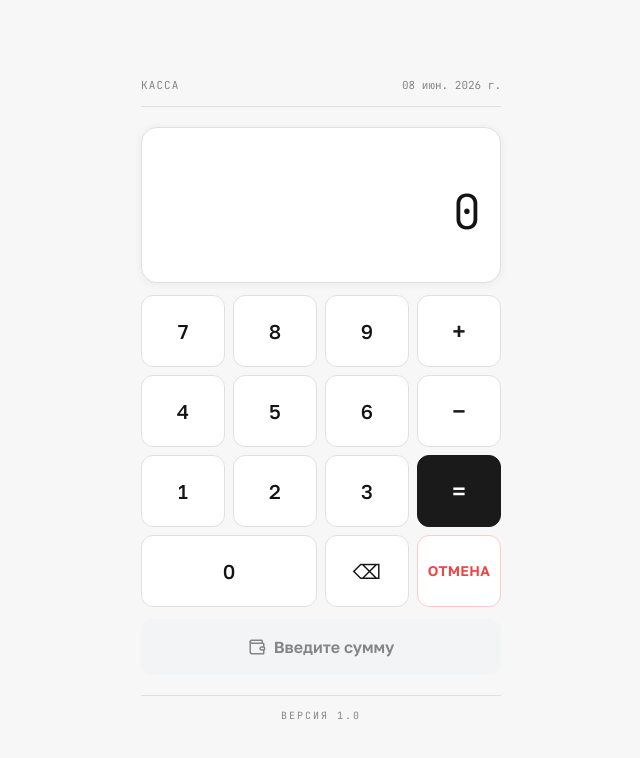
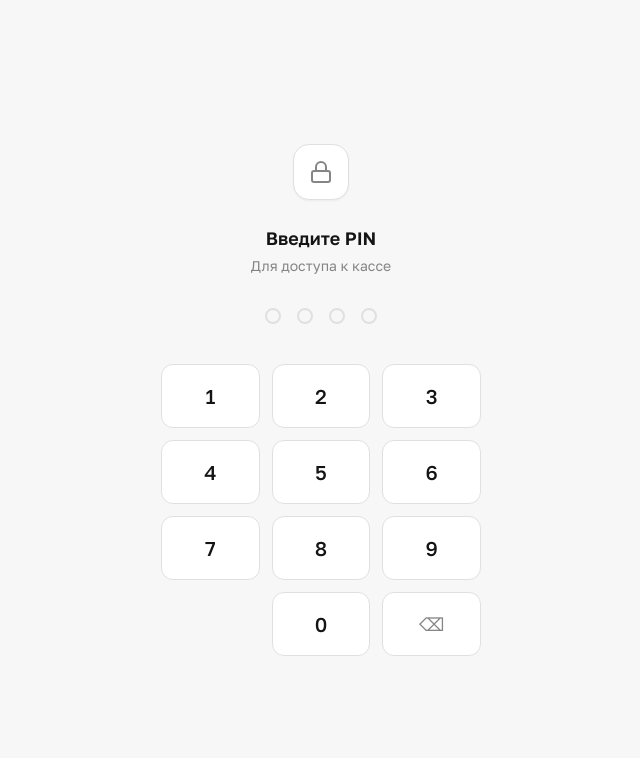
Before and after one commit to pr-poehali-dev/cash-register-buttons, a React (Vite) app: page / in a window 1280 px wide. Shown: the top 758 px of the page, without its empty margins (319-959 px from the left). Built offline with nearby package versions, Linux system fonts and the light colour scheme.

Commit message:
feat: запрос PIN для открытия кассы

```diff
--- a/src/pages/Index.tsx
+++ b/src/pages/Index.tsx
@@ -29,7 +29,89 @@ const playCashRegister = () => {
 
 type Operation = "+" | "-" | null;
 type PayMethod = "card" | "qr" | "cash" | "mir" | null;
-type Screen = "calc" | "pay" | "success";
+type Screen = "pin" | "calc" | "pay" | "success";
+
+const CORRECT_PIN = "0000";
+
+const PinScreen = ({ onSuccess }: { onSuccess: () => void }) => {
+  const [pin, setPin] = useState("");
+  const [error, setError] = useState(false);
+  const [shake, setShake] = useState(false);
+
+  const handleDigit = (d: string) => {
+    if (pin.length >= 4) return;
+    const next = pin + d;
+    setPin(next);
+    setError(false);
+    if (next.length === 4) {
+      setTimeout(() => {
+        if (next === CORRECT_PIN) {
+          onSuccess();
+        } else {
+          setShake(true);
+          setError(true);
+          setTimeout(() => { setPin(""); setShake(false); }, 600);
+        }
+      }, 120);
+    }
+  };
+
+  const handleDel = () => setPin((p) => p.slice(0, -1));
+
+  return (
+    <div className="min-h-screen bg-cash-bg font-golos flex items-center justify-center p-4">
+      <div className="w-full max-w-[320px] flex flex-col items-center animate-slide-up">
+        <div className="w-14 h-14 rounded-2xl bg-cash-surface border border-cash-border flex items-center justify-center mb-6 shadow-sm">
+          <Icon name="Lock" size={24} className="text-cash-muted" />
+        </div>
+        <p className="text-cash-text text-lg font-semibold mb-1">Введите PIN</p>
+        <p className="text-cash-muted text-sm mb-8">Для доступа к кассе</p>
+
+        <div className={`flex gap-4 mb-10 ${shake ? "animate-[wiggle_0.4s_ease-in-out]" : ""}`}>
+          {[0, 1, 2, 3].map((i) => (
+            <div
+              key={i}
+              className={`w-4 h-4 rounded-full border-2 transition-all duration-150 ${
+                pin.length > i
+                  ? error ? "bg-red-400 border-red-400" : "bg-cash-accent border-cash-accent"
+                  : "border-cash-border bg-transparent"
+              }`}
+            />
+          ))}
+        </div>
+
+        {error && (
+          <p className="text-red-500 text-sm mb-6 -mt-6 animate-fade-in">Неверный PIN</p>
+        )}
+
+        <div className="grid grid-cols-3 gap-3 w-full">
+          {["1","2","3","4","5","6","7","8","9"].map((d) => (
+            <button
+              key={d}
+              onClick={() => handleDigit(d)}
+              className="h-16 rounded-xl bg-cash-surface border border-cash-border text-cash-text text-xl font-medium hover:bg-gray-50 active:scale-95 transition-all duration-100"
+            >
+              {d}
+            </button>
+          ))}
+          <div />
+          <button
+            onClick={() => handleDigit("0")}
+            className="h-16 rounded-xl bg-cash-surface border border-cash-border text-cash-text text-xl font-medium hover:bg-gray-50 active:scale-95 transition-all duration-100"
+          >
+            0
+          </button>
+          <button
+            onClick={handleDel}
+            className="h-16 rounded-xl bg-cash-surface border border-cash-border text-cash-muted text-lg hover:bg-gray-50 active:scale-95 transition-all duration-100"
+          >
+            ⌫
+          </button>
+        </div>
+      </div>
+    </div>
+  );
+};
 
 interface HistoryItem {
   expression: string;
@@ -110,7 +192,7 @@ export default function Index() {
   const [waitingNext, setWaitingNext] = useState(false);
   const [history, setHistory] = useState<HistoryItem[]>([]);
   const [expression, setExpression] = useState("");
-  const [screen, setScreen] = useState<Screen>("calc");
+  const [screen, setScreen] = useState<Screen>("pin");
   const [selectedMethod, setSelectedMethod] = useState<PayMethod>(null);
 
   const handleDigit = useCallback(
@@ -219,6 +301,10 @@ export default function Index() {
         : "text-5xl";
 
   const totalAmount = display !== "0" ? formatDisplay(display) : null;
+
+  if (screen === "pin") {
+    return <PinScreen onSuccess={() => setScreen("calc")} />;
+  }
 
   if (screen === "success") {
     const method = PAY_METHODS.find((m) => m.id === selectedMethod);
--- a/tailwind.config.ts
+++ b/tailwind.config.ts
@@ -83,6 +83,13 @@ export default {
 				sm: 'calc(var(--radius) - 4px)'
 			},
 			keyframes: {
+				'wiggle': {
+					'0%, 100%': { transform: 'translateX(0)' },
+					'20%': { transform: 'translateX(-8px)' },
+					'40%': { transform: 'translateX(8px)' },
+					'60%': { transform: 'translateX(-6px)' },
+					'80%': { transform: 'translateX(6px)' },
+				},
 				'press': {
 					'0%': { transform: 'scale(1)' },
 					'50%': { transform: 'scale(0.93)' },
@@ -119,6 +126,7 @@ export default {
 				'press': 'press 0.15s ease-out',
 				'fade-in': 'fade-in 0.3s ease-out',
 				'slide-up': 'slide-up 0.4s ease-out',
+				'wiggle': 'wiggle 0.4s ease-in-out',
 			}
 		}
 	},
```
